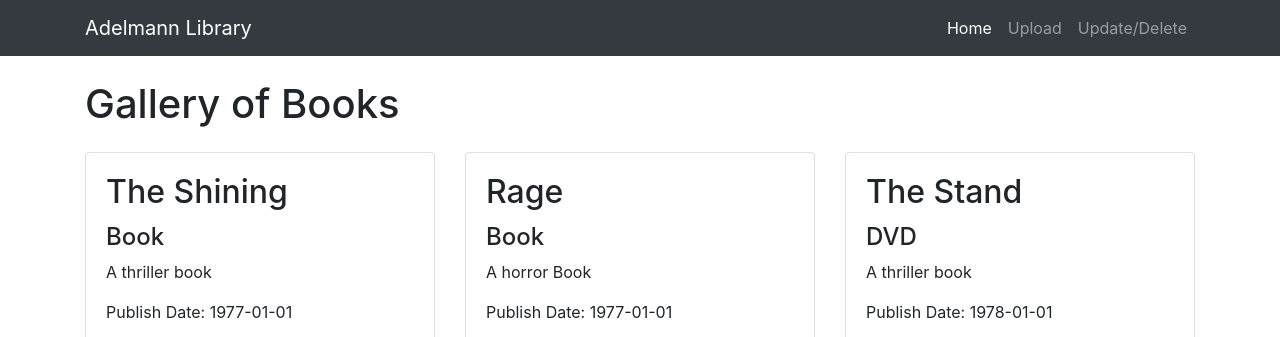
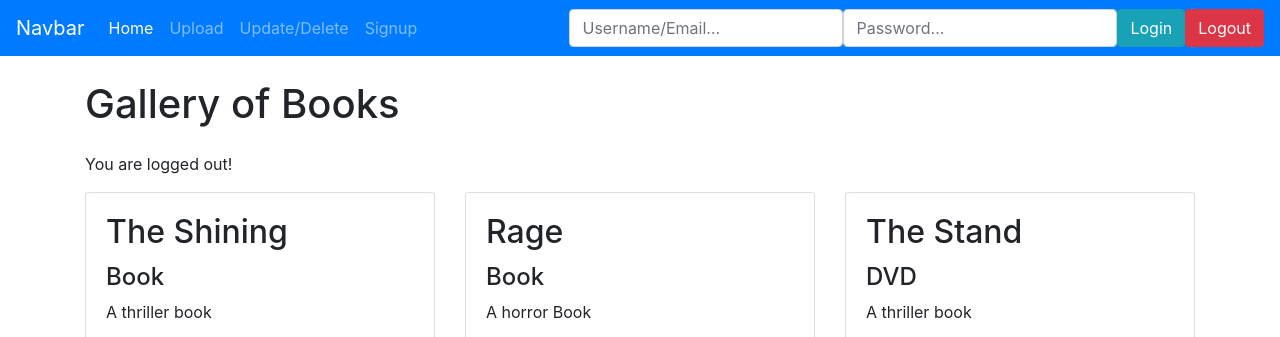
Before and after one commit to nicoadel/FSWD50-Nico-CodeReview-10, a PHP site: page / in a window 1280 px wide. Shown: the top 337 px of the page. Run offline with PHP 8.4, Linux system fonts and the light colour scheme; data comes from the database, SQL or seed files in the repository.

Commit message:
added loginpage

```diff
--- a/Codereview10_Adelmann/add_book.php
+++ b/Codereview10_Adelmann/add_book.php
@@ -40,6 +40,11 @@
 </form>
    </div>
 
+
+
+
+    <script src="vendor/jquery/jquery.min.js"></script>
+    <script src="vendor/bootstrap/js/bootstrap.bundle.min.js"></script>
 <?php
     include_once 'footer.php';
     ?>
--- a/Codereview10_Adelmann/css/thumbnail-gallery.css
+++ b/Codereview10_Adelmann/css/thumbnail-gallery.css
@@ -4,12 +4,13 @@
  * Licensed under MIT (https://github.com/BlackrockDigital/startbootstrap-thumbnail-gallery/blob/master/LICENSE)
  */
 
-body {
-  padding-top: 54px;
+.img_book{
+	width: 150px;
+	height: 150px;
 }
-.img_book{
-	width: 200px;
-	height: 200px;
+.forminput{
+	display: flex;
+	flex-flow: row;
 }
 .upload_form{
 	display: flex;
@@ -23,11 +24,9 @@ body {
 display: flex;
 justify-content: center;
 }
+.login_main
+{
+	margin-top: 100px;
+	text-align: center;
 
-
-
-@media (min-width: 992px) {
-  body {
-    padding-top: 56px;
-  }
 }
--- a/Codereview10_Adelmann/includes/update_delete.inc.php
+++ b/Codereview10_Adelmann/includes/update_delete.inc.php
@@ -1,5 +1,4 @@
 <?php
-	session_start();
 	include_once "dbh.inc.php";
 
 	// initialize variables
--- a/Codereview10_Adelmann/index.php
+++ b/Codereview10_Adelmann/index.php
@@ -10,10 +10,7 @@
 
     <title>Adelmann Library</title>
 
-    <!-- Bootstrap core CSS -->
     <link href="vendor/bootstrap/css/bootstrap.min.css" rel="stylesheet">
-
-    <!-- Custom styles for this template -->
     <link href="css/thumbnail-gallery.css" rel="stylesheet">
 
   </head>
@@ -21,23 +18,30 @@
   <body>
 
    <?php
-   include_once 'navbar.php';
+   require 'navbar.php';
    ?>
     <!-- Page Content -->
     <div class="container">
 
       <h1 class="my-4 text-center text-lg-left">Gallery of Books</h1>
-
+      <?php
+      if (isset($_SESSION['userId'])){
+      echo '<p>You are logged in!</p>';
+      }
+      else{
+        echo '<p>You are logged out!</p>';
+      }
+       ?>
       <div class="row text-center text-lg-left">
       <?php
-              include_once 'includes/output.inc.php';
+              require 'includes/output.inc.php';
              ?>
       </div>
     </div>
     <!-- /.container -->
 
     <?php
-    include_once 'footer.php';
+    require 'footer.php';
     ?>
 
     <!-- Bootstrap core JavaScript -->
--- a/Codereview10_Adelmann/navbar.php
+++ b/Codereview10_Adelmann/navbar.php
@@ -1,4 +1,53 @@
- <nav class="navbar navbar-expand-lg navbar-dark bg-dark fixed-top">
+<?php
+session_start();
+?>
+
+ <!DOCTYPE html>
+ <html>
+ <head>
+   <title></title>
+       <link href="vendor/bootstrap/css/bootstrap.min.css" rel="stylesheet">
+    <link href="css/thumbnail-gallery.css" rel="stylesheet">
+ </head>
+ <body>
+  <div class="">
+              <nav class="navbar navbar-expand-lg navbar-dark bg-primary">
+                <a class="navbar-brand" href="#">Navbar</a>
+                <button class="navbar-toggler" type="button" data-toggle="collapse" data-target="#navbarColor01" aria-controls="navbarColor01" aria-expanded="false" aria-label="Toggle navigation">
+                  <span class="navbar-toggler-icon"></span>
+                </button>
+
+                <div class="collapse navbar-collapse" id="navbarColor01">
+                  <ul class="navbar-nav mr-auto">
+                    <li class="nav-item active">
+                     <a class="nav-link" href="index.php">Home
+                     <span class="sr-only">(current)</span>
+                    </a>
+                    </li>
+                    <li class="nav-item">
+                      <a class="nav-link" href="add_book.php">Upload</a>
+                    </li>
+                    <li class="nav-item">
+                       <a class="nav-link" href="update.php">Update/Delete</a>
+                    </li>
+                    <li class="nav-item">
+                      <a class="nav-link" href="signup.php">Signup</a>
+                    </li>
+                  </ul>
+                   <form class="forminput" action="includes/login.inc.php" method="POST">
+                         <input class="form-control" type="text" name="mailuid" placeholder="Username/Email...">
+                         <input class="form-control" type="password" name="pwd" placeholder="Password...">
+                         <button class="btn btn-info" type="submit" name="login-submit">Login</button>
+
+                   </form>
+                   <form action="includes/logout.inc.php" method="POST">
+                            <button class="btn btn-danger"type="submit" name="logout-submit">Logout</button>
+                          </form>
+                </div>
+              </nav>
+            </div>
+<!--
+  <nav class="navbar navbar-expand-lg navbar-dark bg-dark fixed-top">
       <div class="container">
         <a class="navbar-brand" href="#">Adelmann Library</a>
         <button class="navbar-toggler" type="button" data-toggle="collapse" data-target="#navbarResponsive" aria-controls="navbarResponsive" aria-expanded="false" aria-label="Toggle navigation">
@@ -17,7 +66,24 @@
             <li class="nav-item">
               <a class="nav-link" href="update.php">Update/Delete</a>
             </li>
+            <li class="nav-item">
+              <a class="nav-link" href="signup.php">Signup</a>
+            </li>
+            <form action="includes/login.inc.php" method="POST">
+               <div >
+                  <input class="form-control" type="text" name="mailuid" placeholder="Username/Email...">
+                  <input class="form-control" type="password" name="pwd" placeholder="Password...">
+                  <button class="btn btn-info" type="submit" name="login-submit">Login</button>
+                </div>
+            </form>
+            <a href="signup.php">Signup</a>
+            <form action="includes/logout.inc.php" method="POST">
+              <button class="btn btn-danger"type="submit" name="logout-submit">Logout</button>
+            </form>
           </ul>
         </div>
       </div>
     </nav>
+  -->
+ </body>
+ </html>
--- a/Codereview10_Adelmann/update.php
+++ b/Codereview10_Adelmann/update.php
@@ -97,5 +97,7 @@
 </div>
 <?php
 include_once "footer.php"; ?>
+<script src="vendor/jquery/jquery.min.js"></script>
+    <script src="vendor/bootstrap/js/bootstrap.bundle.min.js"></script>
 </body>
 </html>
```
Also changed, not shown: Codereview10_Adelmann/includes/delete.inc.php (deleted, +0 -16 lines), Codereview10_Adelmann/includes/login.inc.php (added, +53 -0 lines), Codereview10_Adelmann/includes/signup.inc.php (added, +78 -0 lines), Codereview10_Adelmann/signup.php (added, +31 -0 lines).
